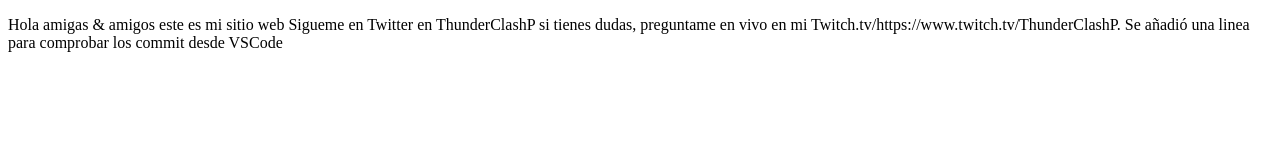
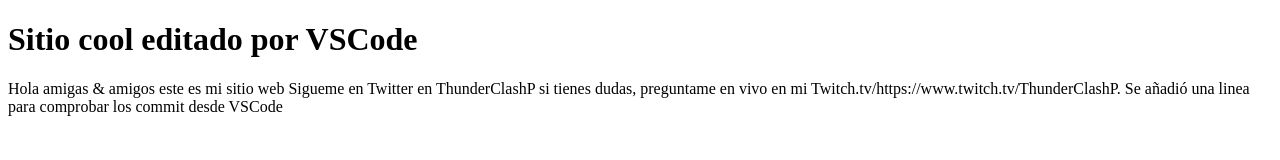
Before and after one commit to ThunderBruce/proyectoDemoCursoPrework, a plain HTML site: page index.html in a window 1280 px wide. Drawn offline with Linux system fonts and the light colour scheme.

Commit message:
Tercer y ultimo commit desde VSCode

```diff
--- a/index.html
+++ b/index.html
@@ -7,6 +7,7 @@
     <title>Hola Mundo</title>
 </head>
 <body>
+    <h1>Sitio cool editado por VSCode</h1>
     <p>
         Hola amigas & amigos este es mi sitio web
         Sigueme en Twitter en ThunderClashP si tienes dudas, preguntame en vivo en mi Twitch.tv/https://www.twitch.tv/ThunderClashP.
```
